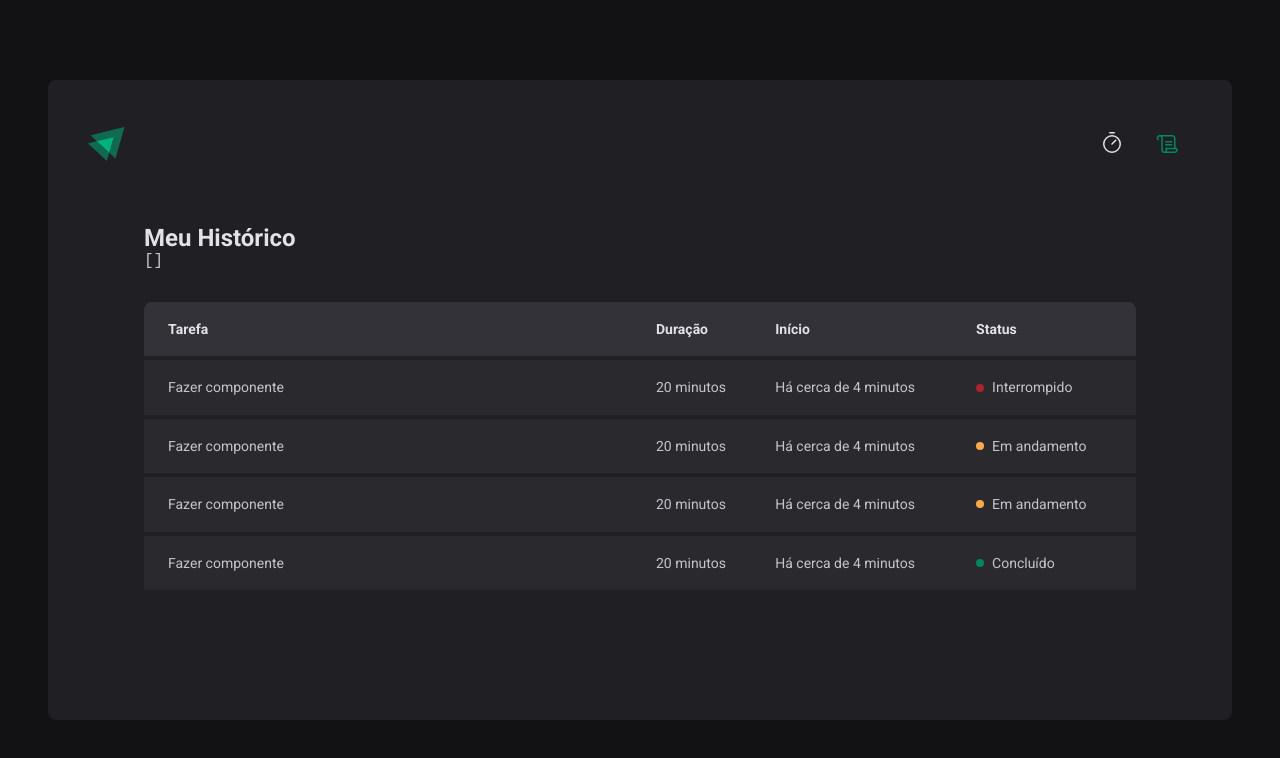
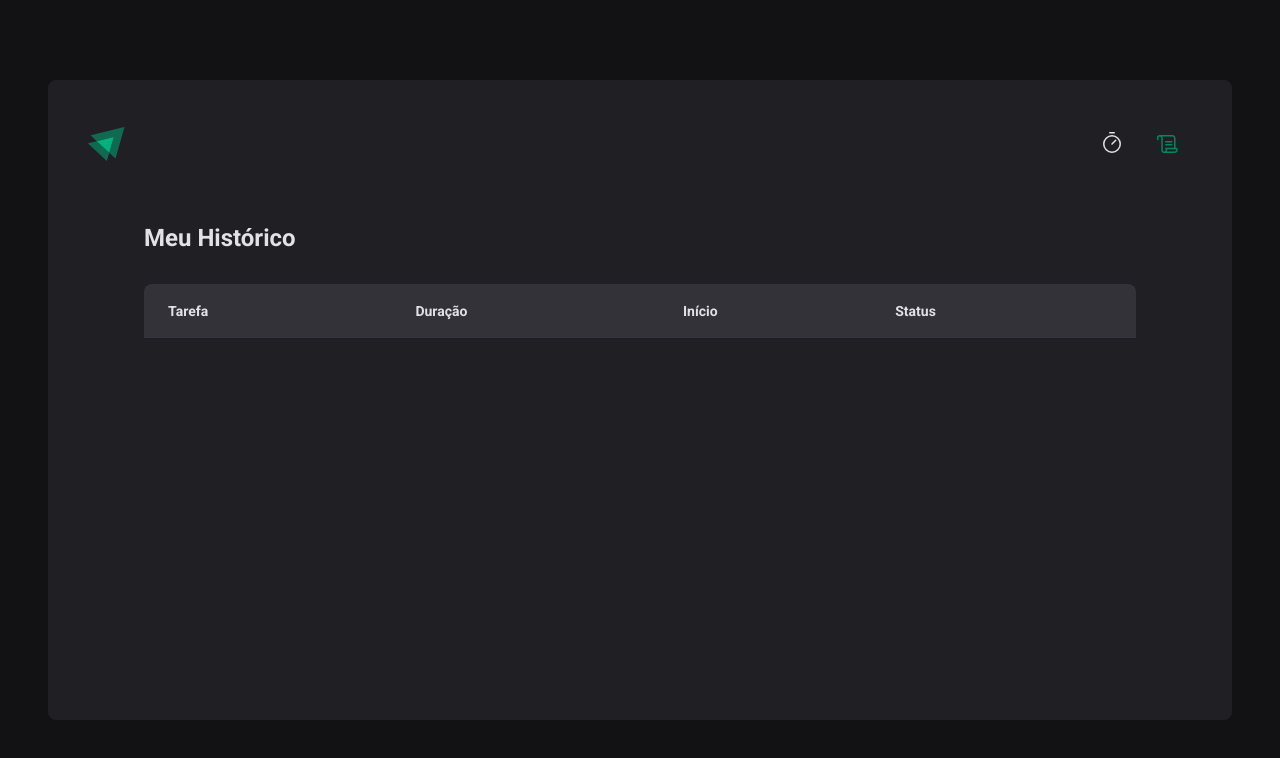
Before and after one commit to demohenry/Ignite-Timer, a React (Vite) app: page /History in a window 1280 px wide. Shown: the top 758 px of the page. Built offline with nearby package versions, Linux system fonts and the light colour scheme.

Commit message:
Elaboração de funcionalidades do componente de Historico

```diff
--- a/src/pages/History/index.tsx
+++ b/src/pages/History/index.tsx
@@ -8,8 +8,6 @@
   return (
     <HistoryContainer>
       <h1>Meu Histórico</h1>
-
-      <pre>{JSON.stringify(cycles, null, 2)}</pre>
 
       <HistoryList>
         <table>
@@ -22,38 +20,28 @@
             </tr>
           </thead>
           <tbody>
-            <tr>
-              <td>Fazer componente</td>
-              <td>20 minutos</td>
-              <td>Há cerca de 4 minutos</td>
-              <td>
-                <Status statusColor="red">Interrompido</Status>
-              </td>
-            </tr>
-            <tr>
-              <td>Fazer componente</td>
-              <td>20 minutos</td>
-              <td>Há cerca de 4 minutos</td>
-              <td>
-                <Status statusColor="yellow">Em andamento</Status>
-              </td>
-            </tr>
-            <tr>
-              <td>Fazer componente</td>
-              <td>20 minutos</td>
-              <td>Há cerca de 4 minutos</td>
-              <td>
-                <Status statusColor="yellow">Em andamento</Status>
-              </td>
-            </tr>
-            <tr>
-              <td>Fazer componente</td>
-              <td>20 minutos</td>
-              <td>Há cerca de 4 minutos</td>
-              <td>
-                <Status statusColor="green">Concluído</Status>
-              </td>
-            </tr>
+            {cycles.map((cycle) => {
+              return (
+                <tr key={cycle.id}>
+                  <td>{cycle.task}</td>
+                  <td>{cycle.minutesAmount} minutos</td>
+                  <td>{cycle.startDate.toISOString()}</td>
+                  <td>
+                    {cycle.finishedDate && (
+                      <Status statusColor="green">Concluído</Status>
+                    )}
+
+                    {cycle.interruptedDate && (
+                      <Status statusColor="red">Interrompido</Status>
+                    )}
+
+                    {!cycle.interruptedDate && !cycle.finishedDate && (
+                      <Status statusColor="yellow">Em andamento</Status>
+                    )}
+                  </td>
+                </tr>
+              )
+            })}
           </tbody>
           <tbody></tbody>
         </table>
```
